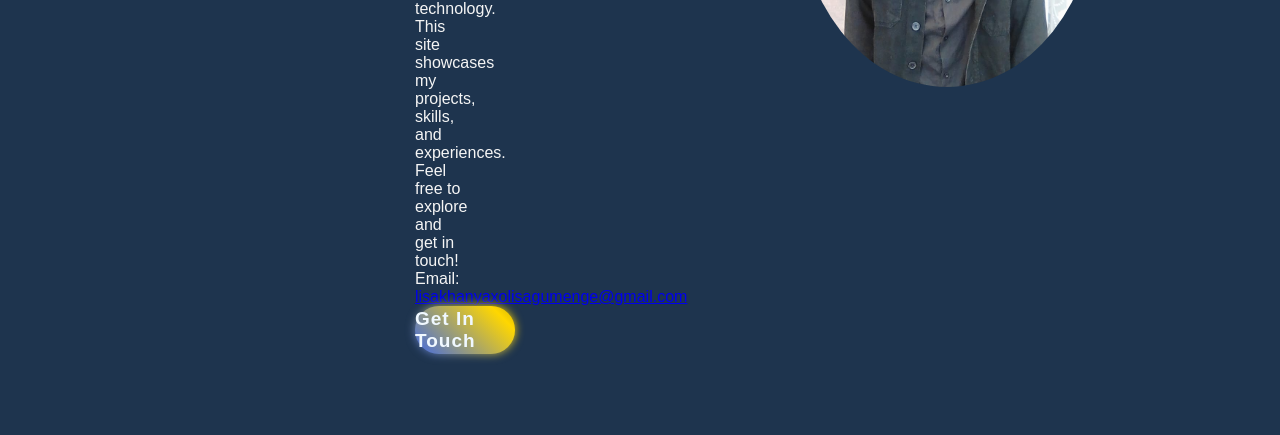
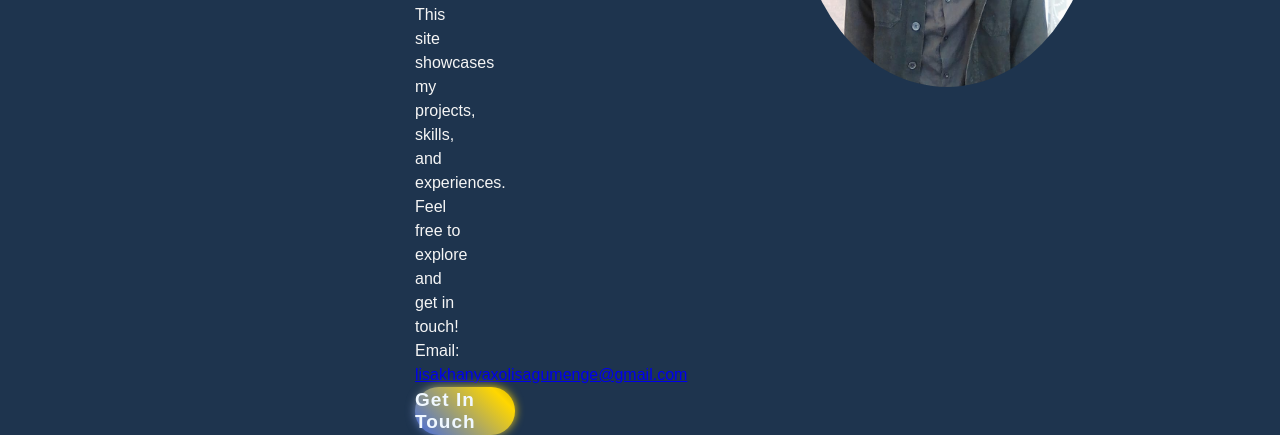
Before and after one commit to Lisakhanya7/My--Portfolio, a plain HTML site: page index.html in a window 1280 px wide. Shown: the part 538-973 px from the top of the page. Before the commit the page ends 892 px from the top, so only its background shows below. Drawn offline with nearby package versions, Linux system fonts and the light colour scheme.

Commit message:
Update style.css

```diff
--- a/style.css
+++ b/style.css
@@ -82,10 +82,11 @@ body {
 }
 
 .home-content p {
-    font-display: auto;
+    font-family: Arial, sans-serif;
     font-size: 16px;
+    line-height: 1.5;
     animation: slideRight 1s ease forwards;
-    animation-delay: 1.3s;
+    animation-delay: 5.3s;
 }
 
 .btn {
```
